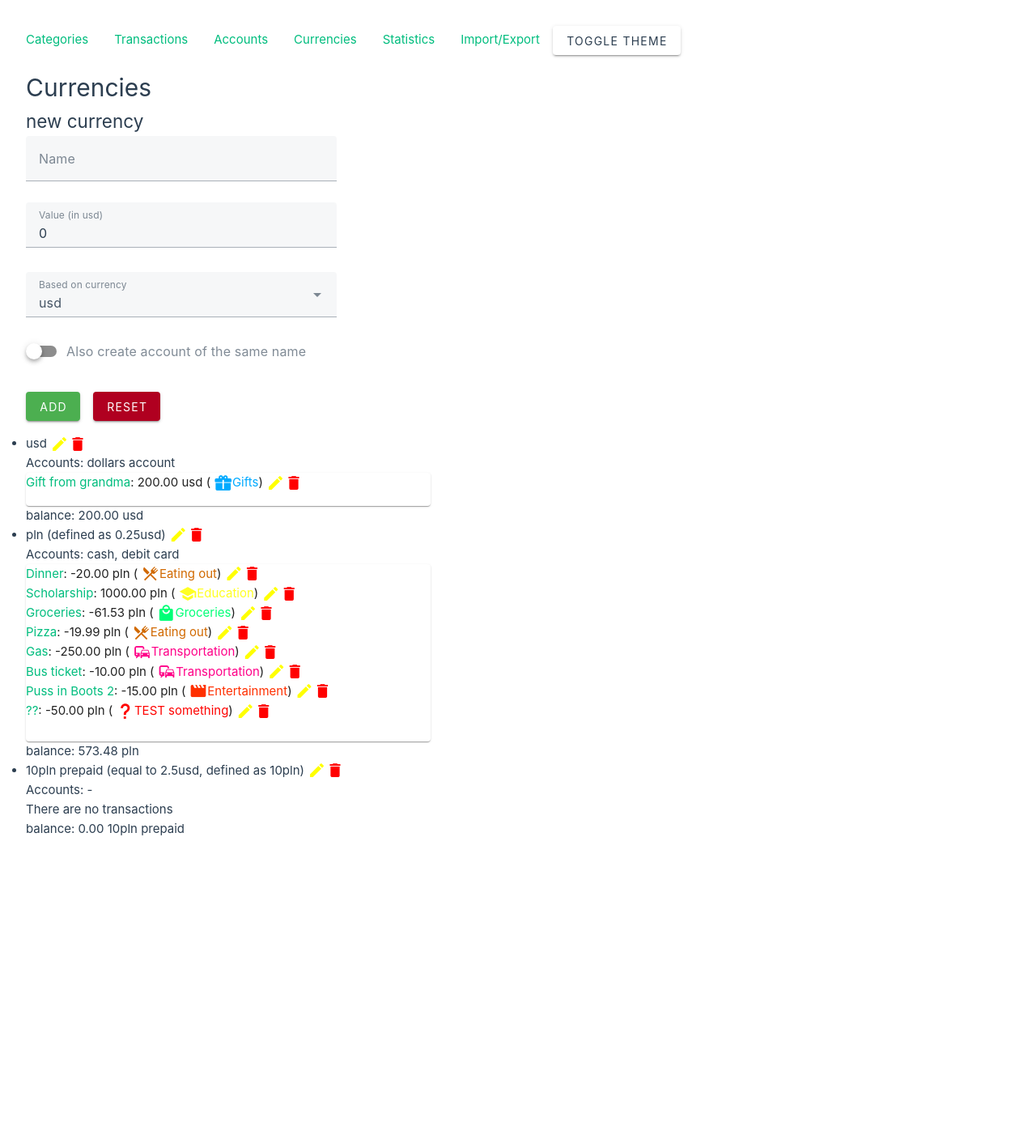
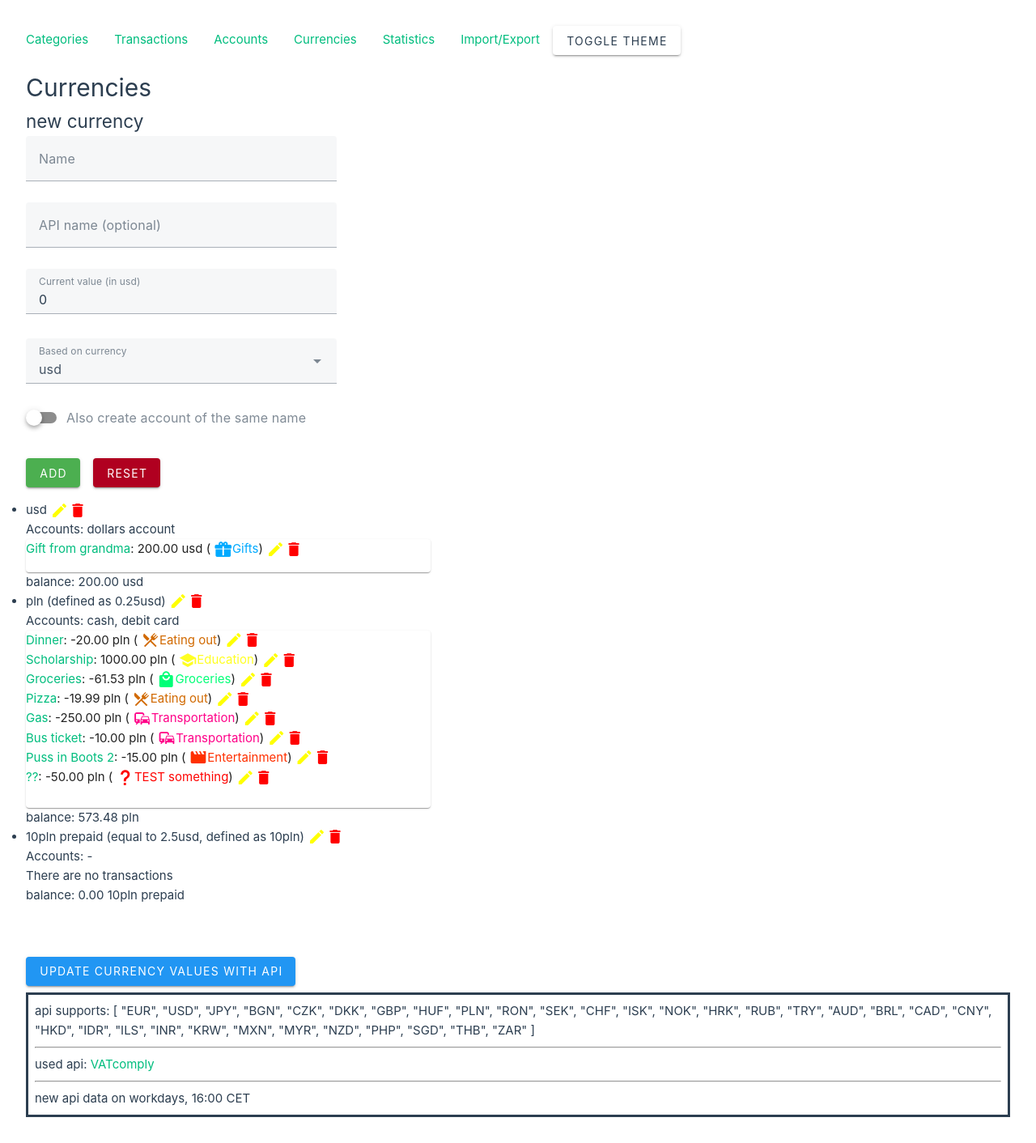
Before and after one commit to FilipTarajko/finance-manager, a Vue app: page /currencies in a window 1280 px wide. Shown: the whole page at 81% size. Before the commit the page ends 1068 px from the top, so only its background shows below. Built offline with nearby package versions, Linux system fonts and the light colour scheme.

Commit message:
Add updating exchange rates with data from API

```diff
--- a/src/components/Currencies/CurrencyComponent.vue
+++ b/src/components/Currencies/CurrencyComponent.vue
@@ -31,14 +31,21 @@ const balance = computed(() => {
 
 <template>
   {{ currency.name }}
+  <template v-if="currency.api_name != ''">
+    (api name: {{ currency.api_name }})
+  </template>
   <template v-if="currency.id != currenciesStore.default_currency_id">
     <template v-if="currency.base_currency_id != currenciesStore.default_currency_id">
       (equal to {{ currency.value_relative_to_default }}{{ currenciesStore.getDefaultCurrency().name }},
     </template>
+    <template v-else>(</template>
 
-    <template v-else>(</template>defined as {{ currency.value_relative_to_base }}{{
-    currenciesStore.getCurrencyById(currency.base_currency_id)!.name
-  }})
+    <template v-if="!currency.api_name || !currenciesStore.getCurrencyById(currency.base_currency_id)?.api_name">defined as {{
+    currency.value_relative_to_base }}{{ currenciesStore.getCurrencyById(currency.base_currency_id)!.name}})
+    </template>
+    <template v-else>updated with api, today: {{ currency.value_relative_to_base }}{{
+    currenciesStore.getCurrencyById(currency.base_currency_id)!.name}})
+    </template>
   </template>
   <v-icon
     @click="showCurrencyDialog(currency)"
--- a/src/components/Currencies/CurrencyForm.vue
+++ b/src/components/Currencies/CurrencyForm.vue
@@ -19,19 +19,26 @@ const initialState = {
   name: props?.currency?.name ?? '',
   value_relative_to_base: props?.currency?.value_relative_to_base ?? 0,
   base_currency_id: props?.currency?.base_currency_id ?? currenciesStore.default_currency_id,
-  create_account: false
+  create_account: false,
+  api_name: props?.currency?.api_name ?? ""
 }
 
 const state = reactive({
   name: initialState.name,
   value_relative_to_base: initialState.value_relative_to_base,
   base_currency_id: initialState.base_currency_id,
-  create_account: initialState.create_account
+  create_account: initialState.create_account,
+  api_name: initialState.api_name
 })
 
 const mustBeUniqueCurrencyName = (value: string) =>
   !currenciesStore.currencies.map((elem) => elem.name).includes(value) ||
   currenciesStore.currencies.includes(props?.currency)
+
+const mustBeSupportedByApiOrEmpty = (value: string) => {
+  const value_uppercased = value.toUpperCase()
+  return currenciesStore.currenciesSupportedByApi.includes(value_uppercased) || value === ""
+}
 
 const canCreateAccountOfThisName = (value: string) => {
   return !state.create_account || !accountsStore.accounts.map((acc) => acc.name).includes(value)
@@ -51,7 +58,10 @@ const rules = {
     required,
     mustBeExistingCurrencyId: helpers.withMessage('Base currency must exist', mustBeExistingCurrencyId)
   },
-  value_relative_to_base: { required }
+  value_relative_to_base: { required },
+  api_name: {
+    mustBeSupportedByApiOrEmpty: helpers.withMessage("Must be supported by API or empty", mustBeSupportedByApiOrEmpty)
+  }
 }
 
 const v$ = useVuelidate(rules, state)
@@ -74,7 +84,7 @@ function editOrCreateAndAddCurrency() {
     currenciesStore.editExistingCurrency(props.currency, state)
     props.hideDialog()
   } else {
-    currenciesStore.createAndAddCurrency(state.name, state.base_currency_id, state.value_relative_to_base, state.create_account)
+    currenciesStore.createAndAddCurrency(state.name, state.base_currency_id, state.value_relative_to_base, state.create_account, state.api_name)
   }
 }
 
@@ -105,9 +115,19 @@ const baseCurrencyOptions = computed(() => {
     >
     </v-text-field>
     <v-text-field
+      v-model.uppercased="state.api_name"
+      label="API name (optional)"
+      required
+      @input="v$.api_name.$touch"
+      @blur="v$.api_name.$touch"
+      :error-messages="v$.api_name.$errors.map((e) => e.$message) as string[]"
+      class="mb-1"
+    >
+    </v-text-field>
+    <v-text-field
       v-model.number="state.value_relative_to_base"
       type="number"
-      :label="'Value (in ' + currenciesStore.currencies.find(e => e.id == state.base_currency_id)!.name + ')'"
+      :label="'Current value (in ' + currenciesStore.currencies.find(e => e.id == state.base_currency_id)!.name + ')'"
       required
       :disabled="props?.currency?.id == currenciesStore.default_currency_id"
       @input="v$.value_relative_to_base.$touch"
--- a/src/components/ImportExport/DataImportComponent.vue
+++ b/src/components/ImportExport/DataImportComponent.vue
@@ -120,7 +120,9 @@ export function isCurrency(obj: unknown): obj is Currency {
     'value_relative_to_base' in obj &&
     typeof obj.value_relative_to_base === 'number' &&
     'value_relative_to_default' in obj &&
-    typeof obj.value_relative_to_default === 'number'
+    typeof obj.value_relative_to_default === 'number' &&
+    'api_name' in obj &&
+    typeof obj.api_name === 'string'
   );
 }
 
--- a/src/stores/currenciesStore.ts
+++ b/src/stores/currenciesStore.ts
@@ -16,6 +16,8 @@ export const useCurrenciesStore = defineStore('currenciesStore', () => {
   const currencies: Ref<Currency[]> = useStorage('currencies', defaultCurrencies)
 
   const accountsStore = useAccountsStore();
+
+  const currenciesSupportedByApi = ['EUR', 'USD', 'JPY', 'BGN', 'CZK', 'DKK', 'GBP', 'HUF', 'PLN', 'RON', 'SEK', 'CHF', 'ISK', 'NOK', 'HRK', 'RUB', 'TRY', 'AUD', 'BRL', 'CAD', 'CNY', 'HKD', 'IDR', 'ILS', 'INR', 'KRW', 'MXN', 'MYR', 'NZD', 'PHP', 'SGD', 'THB', 'ZAR'];
 
   function getDefaultCurrency(): Currency {
     return currencies.value.find(currency => currency.id == default_currency_id.value)!
@@ -61,7 +63,7 @@ export const useCurrenciesStore = defineStore('currenciesStore', () => {
     }
   }
 
-  function editExistingCurrency(currency: Currency, newState: { name: string, value_relative_to_base: number, base_currency_id: number }) {
+  function editExistingCurrency(currency: Currency, newState: { name: string, value_relative_to_base: number, base_currency_id: number, api_name: string }) {
     const index = currencies.value.findIndex((e) => e.id == currency.id)
     const editedCurrency = currencies.value[index]
     const oldValueRelativeToBose = editedCurrency.value_relative_to_base;
@@ -69,13 +71,16 @@ export const useCurrenciesStore = defineStore('currenciesStore', () => {
     editedCurrency.value_relative_to_base = newState.value_relative_to_base
     editedCurrency.base_currency_id = newState.base_currency_id
     editedCurrency.value_relative_to_default = editedCurrency.value_relative_to_base * getCurrencyById(editedCurrency.base_currency_id)!.value_relative_to_default;
+    editedCurrency.api_name = newState.api_name
 
     if (oldValueRelativeToBose != editedCurrency.value_relative_to_base){
       updateValueOfDependentCurrencies(editedCurrency);
     }
+
+    updateValuesWithApi()
   }
 
-  function createAndAddCurrency(name: string, base_currency_id: number, value_relative_to_base: number, create_account: boolean) {
+  function createAndAddCurrency(name: string, base_currency_id: number, value_relative_to_base: number, create_account: boolean, api_name: string) {
     let nextId = 1
     for (const elem of currencies.value) {
       if (nextId <= elem.id) {
@@ -87,11 +92,14 @@ export const useCurrenciesStore = defineStore('currenciesStore', () => {
       name,
       base_currency_id,
       value_relative_to_base,
-      value_relative_to_default: value_relative_to_base * getCurrencyById(base_currency_id)!.value_relative_to_default
+      value_relative_to_default: value_relative_to_base * getCurrencyById(base_currency_id)!.value_relative_to_default,
+      api_name
     })
     if (create_account) {
       accountsStore.createAndAddAccount(name, nextId)
     }
+
+    updateValuesWithApi()
   }
 
   function deleteCurrency(currency: Currency) {
@@ -106,6 +114,25 @@ export const useCurrenciesStore = defineStore('currenciesStore', () => {
     }
   }
 
+  async function updateValuesWithApi(){
+    const updated_currencies_array = []
+    for (let i=0; i<currencies.value.length; i++) {
+      const currency = currencies.value[i]
+      const base_currency = getCurrencyById(currency.base_currency_id)
+      if (currency.api_name && base_currency?.api_name && currency.id != default_currency_id.value) {
+        const response = await fetch(`https://api.vatcomply.com/rates?base=${base_currency.api_name.toUpperCase()}`)
+        const new_value_relative_to_base = (1/(await response.json()).rates[currency.api_name.toUpperCase()])
+        currency.value_relative_to_base = new_value_relative_to_base
+        currency.value_relative_to_default = currency.value_relative_to_base * base_currency.value_relative_to_default
+        updated_currencies_array.push(currency.name)
+      }
+    }
+    if (updated_currencies_array.length) {
+      console.log(`Updated rates of: ${updated_currencies_array}`)
+    } else {
+      console.log(`No currencies were updated`)
+    }
+  }
 
   return {
     currencies,
@@ -119,6 +146,8 @@ export const useCurrenciesStore = defineStore('currenciesStore', () => {
     deleteCurrency,
     getAccountIdsByCurrency,
     getAccountNamesByCurrency,
-    getDefaultCurrency
+    getDefaultCurrency,
+    currenciesSupportedByApi,
+    updateValuesWithApi
   }
 })
--- a/src/stores/defaultCurrencies.json
+++ b/src/stores/defaultCurrencies.json
@@ -4,20 +4,23 @@
     "name": "usd",
     "base_currency_id": 1,
     "value_relative_to_base": 1.0,
-    "value_relative_to_default": 1.0
+    "value_relative_to_default": 1.0,
+    "api_name": ""
   },
   {
     "id": 2,
     "name": "pln",
     "base_currency_id": 1,
     "value_relative_to_base": 0.25,
-    "value_relative_to_default": 0.25
+    "value_relative_to_default": 0.25,
+    "api_name": ""
   },
   {
     "id": 3,
     "name": "10pln prepaid",
     "base_currency_id": 2,
     "value_relative_to_base": 10,
-    "value_relative_to_default": 2.5
+    "value_relative_to_default": 2.5,
+    "api_name": ""
   }
 ]
--- a/src/types/types.ts
+++ b/src/types/types.ts
@@ -34,4 +34,5 @@ export type Currency = {
   base_currency_id: number
   value_relative_to_base: number
   value_relative_to_default: number
+  api_name: string
 }
--- a/src/views/CurrenciesView.vue
+++ b/src/views/CurrenciesView.vue
@@ -10,14 +10,21 @@ import CurrencyForm from "@/components/Currencies/CurrencyForm.vue"
 
 const isCurrencyDialogShown = ref(false)
 const dialogCurrency: Ref<Currency | null> = ref(null)
+const isRatesApiUpdateInProgress = ref(false)
+
 function showCurrencyDialog(currency: Currency) {
   dialogCurrency.value = currency
   isCurrencyDialogShown.value = true
 }
 
+async function updateRates() {
+  isRatesApiUpdateInProgress.value = true
+  await currenciesStore.updateValuesWithApi()
+  isRatesApiUpdateInProgress.value = false
+}
+
 import { useTransactionFormComposable } from "@/composables/transactionFormComposable";
 const { isTransactionDialogShown, dialogTransaction, showTransactionDialog } = useTransactionFormComposable();
-
 </script>
 
 <template>
@@ -43,4 +50,21 @@ const { isTransactionDialogShown, dialogTransaction, showTransactionDialog } = u
     v-model=isTransactionDialogShown
     :transaction="dialogTransaction"
   ></TransactionEditDialog>
+
+  <v-btn
+    :loading="isRatesApiUpdateInProgress"
+    :disabled="isRatesApiUpdateInProgress"
+    class="mt-16"
+    color="info"
+    @click="updateRates">
+    update currency values with api
+  </v-btn>
+
+  <div class="mt-2 border-solid pa-2">
+    api supports: {{ currenciesStore.currenciesSupportedByApi }}
+    <hr class="mt-2 mb-2">
+    used api: <a href="https://www.vatcomply.com/">VATcomply</a>
+    <hr class="mt-2 mb-2">
+    new api data on workdays, 16:00 CET
+  </div>
 </template>
```
